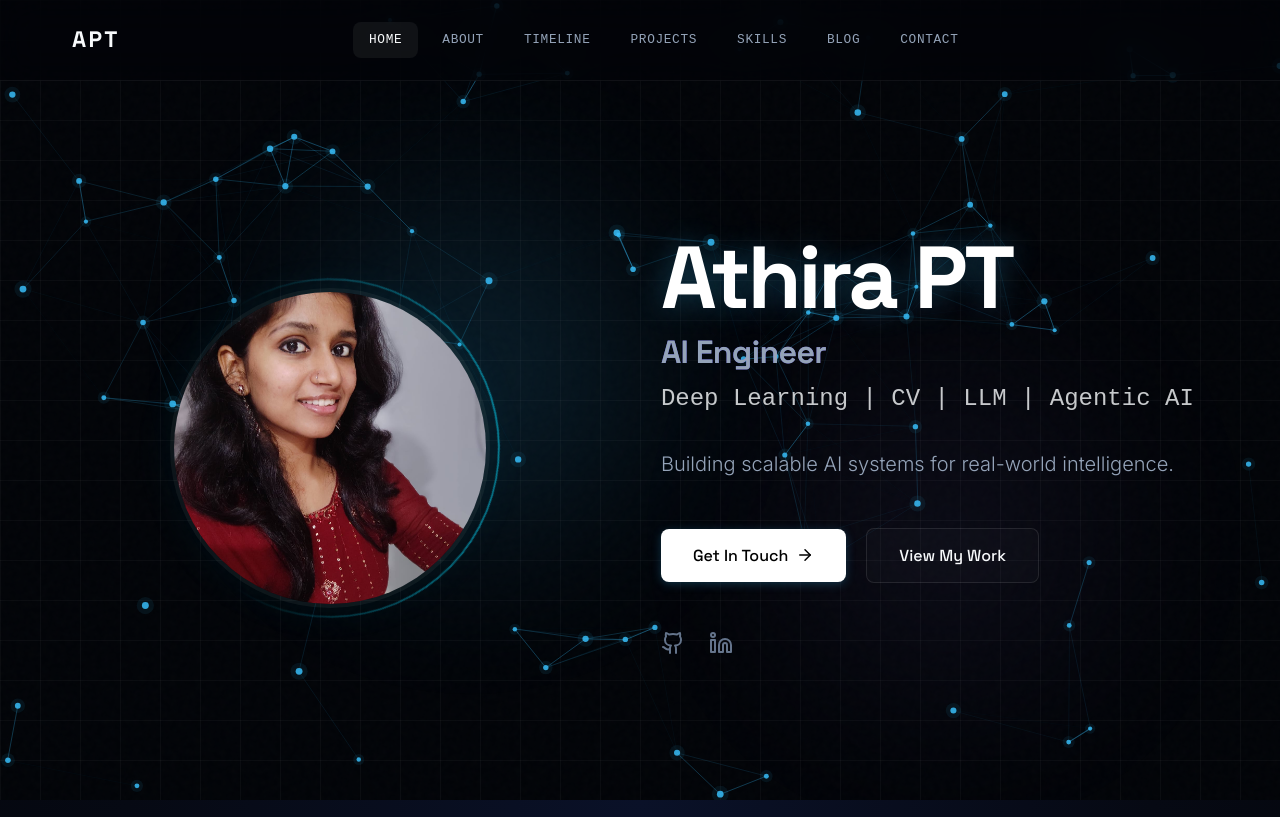
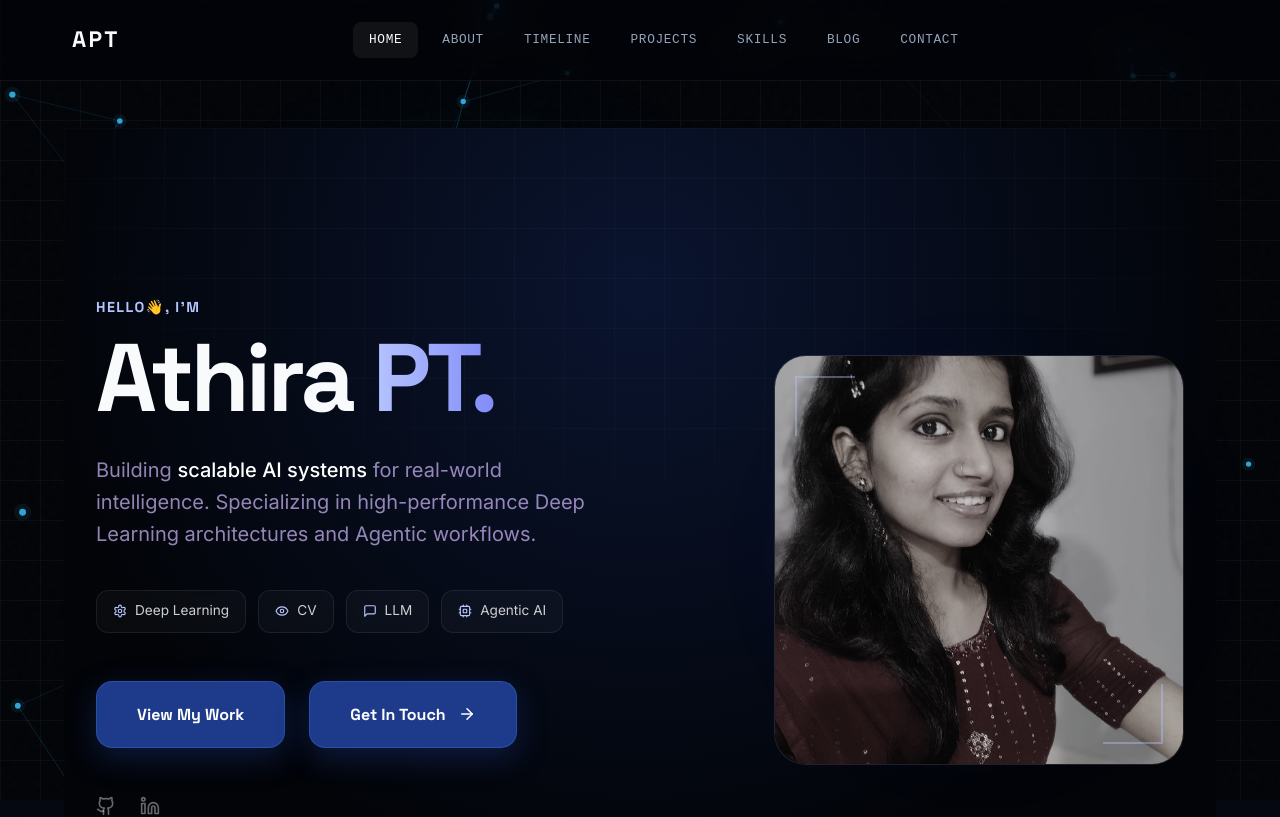
Before and after one commit to a-pt/portfolio, a React (Vite) app: page / in a window 1280 px wide. Shown: the top 817 px of the page. Built offline with nearby package versions, Linux system fonts and the light colour scheme.

Commit message:
redefining hero section

```diff
--- a/src/components/Hero.jsx
+++ b/src/components/Hero.jsx
@@ -1,282 +1,387 @@
 import React from 'react';
-import { Github, Linkedin, ArrowRight } from 'lucide-react';
+import { Github, Linkedin, ArrowRight, Settings, Eye, MessageSquare, Cpu } from 'lucide-react';
 import { motion } from 'framer-motion';
 import { Link } from 'react-router-dom';
 
-const fadeUp = (delay = 0) => ({
-  initial: { opacity: 0, y: 30 },
-  animate: {
-    opacity: 1,
-    y: 0,
-    transition: { duration: 1, delay, ease: [0.16, 1, 0.3, 1] }
-  },
-});
+const AthiraHero = ({ data }) => {
+  return (
+    <div className="hero-redesign">
+      {/* Background Effects */}
+      <div className="hero-bg-effects">
+        <div className="hero-radial-glow"></div>
+        <div className="hero-grid-pattern"></div>
+      </div>
 
-const Hero = ({ data }) => {
-  return (
-    <div className="hero-content-inner">
-      <div className="hero-grid">
-        <motion.div className="hero-image-container" {...fadeUp(0.3)}>
-          <div className="hero-image-wrapper">
-            <img src="/athira.jpeg" alt="Athira PT" className="hero-image" />
-            <div className="hero-image-glow"></div>
-            <div className="hero-image-ring"></div>
+      {/* Main Content */}
+      <div className="hero-content-container">
+
+
+        <div className="hero-main-grid">
+          <div className="hero-text-side">
+            <motion.p
+              className="hero-subtitle-tag"
+              initial={{ opacity: 0, x: -20 }}
+              animate={{ opacity: 1, x: 0 }}
+              transition={{ duration: 0.8, delay: 0.2 }}
+            >
+              HELLO👋, I'M
+            </motion.p>
+
+            <motion.h1
+              className="hero-main-name"
+              initial={{ opacity: 0, y: 30 }}
+              animate={{ opacity: 1, y: 0 }}
+              transition={{ duration: 0.8, delay: 0.3 }}
+            >
+              Athira <span className="name-accent">PT.</span>
+            </motion.h1>
+
+            <motion.p
+              className="hero-description"
+              initial={{ opacity: 0 }}
+              animate={{ opacity: 1 }}
+              transition={{ duration: 1, delay: 0.5 }}
+            >
+              Building <span className="text-highlight">scalable AI systems</span> for real-world intelligence.
+              Specializing in high-performance Deep Learning architectures and Agentic workflows.
+            </motion.p>
+
+            <motion.div
+              className="hero-tags"
+              initial={{ opacity: 0 }}
+              animate={{ opacity: 1 }}
+              transition={{ duration: 1, delay: 0.7 }}
+            >
+              {[
+                { label: 'Deep Learning', icon: <Settings size={14} /> },
+                { label: 'CV', icon: <Eye size={14} /> },
+                { label: 'LLM', icon: <MessageSquare size={14} /> },
+                { label: 'Agentic AI', icon: <Cpu size={14} /> }
+              ].map((tag) => (
+                <div key={tag.label} className="hero-tag">
+                  {tag.icon}
+                  <span>{tag.label}</span>
+                </div>
+              ))}
+            </motion.div>
+
+            <motion.div
+              className="hero-actions-row"
+              initial={{ opacity: 0, y: 20 }}
+              animate={{ opacity: 1, y: 0 }}
+              transition={{ duration: 0.8, delay: 0.9 }}
+            >
+              <Link to="/projects" className="btn-stitch-primary">
+                View My Work
+              </Link>
+              <Link to="/contact" className="btn-stitch-primary">
+                Get In Touch <ArrowRight size={18} />
+              </Link>
+            </motion.div>
+
+            <motion.div
+              className="hero-socials"
+              initial={{ opacity: 0 }}
+              animate={{ opacity: 1 }}
+              transition={{ duration: 1, delay: 1.1 }}
+            >
+              <a href={data.contact.github} target="_blank" rel="noopener noreferrer" className="hero-social-link">
+                <Github size={20} />
+              </a>
+              <a href={data.contact.linkedin} target="_blank" rel="noopener noreferrer" className="hero-social-link">
+                <Linkedin size={20} />
+              </a>
+            </motion.div>
           </div>
-        </motion.div>
 
-        <div className="hero-content">
-          <motion.h1
-            className="hero-name"
-            initial={{ opacity: 0, x: -20 }}
-            animate={{ opacity: 1, x: 0 }}
-            transition={{ duration: 0.8, delay: 0.2, ease: [0.16, 1, 0.3, 1] }}
+          <motion.div
+            className="hero-image-side"
+            initial={{ opacity: 0, scale: 0.9 }}
+            animate={{ opacity: 1, scale: 1 }}
+            transition={{ duration: 1, delay: 0.4 }}
           >
-            {data.name}
-          </motion.h1>
+            <div className="image-lab-frame">
+              <div className="frame-glow"></div>
+              <div className="image-inner-wrapper">
+                <img src="/athira.jpeg" alt="Athira PT" className="hero-portrait" />
+                <div className="hud-corners top-left"></div>
+                <div className="hud-corners bottom-right"></div>
+              </div>
+            </div>
 
-          <motion.h2
-            className="hero-title text-gradient-accent"
-            initial={{ opacity: 0, y: 15 }}
-            animate={{ opacity: 1, y: 0 }}
-            transition={{ duration: 0.8, delay: 0.4, ease: [0.16, 1, 0.3, 1] }}
-          >
-            AI Engineer <br />
-            <span className="hero-specialties">Deep Learning | CV | LLM | Agentic AI</span>
-          </motion.h2>
 
-          <motion.p
-            className="hero-summary"
-            initial={{ opacity: 0 }}
-            animate={{ opacity: 1 }}
-            transition={{ duration: 1.2, delay: 0.6, ease: [0.16, 1, 0.3, 1] }}
-          >
-            {data.tagline}
-          </motion.p>
-
-          <motion.div className="hero-actions" {...fadeUp(0.4)}>
-            <Link to="/contact">
-              <button className="btn-primary hero-cta">
-                Get In Touch <ArrowRight size={18} />
-              </button>
-            </Link>
-            <Link to="/projects">
-              <button className="btn-outline hero-cta">
-                View My Work
-              </button>
-            </Link>
-          </motion.div>
-
-          <motion.div className="social-links" {...fadeUp(0.5)}>
-            <a href={data.contact.github} target="_blank" rel="noopener noreferrer" className="social-icon" aria-label="GitHub">
-              <Github size={24} />
-            </a>
-            <a href={data.contact.linkedin} target="_blank" rel="noopener noreferrer" className="social-icon" aria-label="LinkedIn">
-              <Linkedin size={24} />
-            </a>
           </motion.div>
         </div>
       </div>
 
-
       <style>{`
-        /* ── Layout ──────────────── */
-        .hero-content-inner {
+        .hero-redesign {
+          position: relative;
+          min-height: 100vh;
+          width: 100%;
           display: flex;
           align-items: center;
-          justify-content: center;
-          padding: 2rem 0;
+          overflow: hidden;
+          background: #020408;
+        }
+
+        .hero-bg-effects {
+          position: absolute;
+          inset: 0;
+          z-index: 0;
+        }
+
+        .hero-radial-glow {
+          position: absolute;
+          top: 0;
+          left: 50%;
+          transform: translateX(-50%);
+          width: 100%;
+          height: 100%;
+          background: radial-gradient(circle at 50% 20%, rgba(30, 58, 138, 0.3) 0%, transparent 70%);
+        }
+
+        .hero-grid-pattern {
+          position: absolute;
+          inset: 0;
+          background-image:
+            linear-gradient(to right, rgba(128, 128, 128, 0.05) 1px, transparent 1px),
+            linear-gradient(to bottom, rgba(128, 128, 128, 0.05) 1px, transparent 1px);
+          background-size: 50px 50px;
+          mask-image: radial-gradient(ellipse 60% 50% at 50% 0%, black 70%, transparent 100%);
+          -webkit-mask-image: radial-gradient(ellipse 60% 50% at 50% 0%, black 70%, transparent 100%);
+        }
+
+        .hero-content-container {
           position: relative;
           z-index: 10;
+          max-width: 1200px;
+          margin: 0 auto;
+          width: 100%;
+          padding: 8rem 2rem 4rem;
         }
 
-        .hero-grid {
-          width: 100%;
+
+
+        .hero-main-grid {
           display: grid;
-          grid-template-columns: 1fr 1fr;
+          grid-template-columns: 1.2fr 0.8fr;
           gap: 4rem;
           align-items: center;
         }
 
-        .hero-content {
-          display: flex;
-          flex-direction: column;
-          align-items: flex-start;
-          text-align: left;
+        .hero-subtitle-tag {
+          font-family: var(--font-heading);
+          font-weight: 700;
+          color: #b6c4ff;
+          letter-spacing: 0.1em;
+          font-size: 0.9rem;
+          margin-bottom: 1rem;
         }
 
-        /* ── Typography & Elements ─ */
-        .hero-name {
-          font-size: clamp(3rem, 7vw, 5.5rem);
-          font-weight: 700;
+        .hero-main-name {
+          font-size: clamp(3.5rem, 8vw, 6rem);
+          font-weight: 800;
           letter-spacing: -0.04em;
-          line-height: 1;
-          color: #ffffff;
-          margin-bottom: 0.5rem;
-          text-shadow: 0 0 30px rgba(56, 189, 248, 0.3);
+          line-height: 0.9;
+          margin-bottom: 2rem;
         }
 
-        .hero-title {
-          font-size: clamp(1.2rem, 2.5vw, 2rem);
-          font-weight: 600;
-          letter-spacing: -0.02em;
-          margin-bottom: 2rem;
-          font-family: var(--font-heading);
-          line-height: 1.4;
+        .name-accent {
+          background: linear-gradient(to right, #b6c4ff, #818cf8);
+          -webkit-background-clip: text;
+          background-clip: text;
+          color: transparent;
         }
 
-        .hero-specialties {
-          font-family: var(--font-mono);
-          font-size: 0.75em;
-          font-weight: 400;
-          opacity: 0.8;
-          display: block;
-          margin-top: 0.5rem;
-          letter-spacing: 0;
-          color: var(--text-primary);
+        .hero-description {
+          font-size: 1.25rem;
+          line-height: 1.6;
+          color: rgba(211, 187, 255, 0.7);
+          max-width: 500px;
+          margin-bottom: 2.5rem;
         }
 
-        .hero-summary {
-          font-size: clamp(1.1rem, 2vw, 1.25rem);
-          color: var(--text-secondary);
-          max-width: 600px;
-          line-height: 1.6;
-          margin-bottom: 3rem;
-          font-weight: 300;
-          font-family: var(--font-body);
+        .text-highlight {
+          color: #ffffff;
+          font-weight: 500;
         }
 
-        .hero-actions {
+        .hero-tags {
           display: flex;
           flex-wrap: wrap;
-          gap: 1.25rem;
+          gap: 0.75rem;
           margin-bottom: 3rem;
         }
 
-        .hero-cta {
-          display: inline-flex;
+        .hero-tag {
+          display: flex;
           align-items: center;
-          justify-content: center;
           gap: 0.5rem;
-          font-size: 1rem;
-          padding: 1rem 2rem;
+          padding: 0.6rem 1rem;
+          background: rgba(255, 255, 255, 0.03);
+          border: 1px solid rgba(255, 255, 255, 0.08);
+          border-radius: 12px;
+          font-size: 0.85rem;
+          color: rgba(255, 255, 255, 0.8);
+          backdrop-filter: blur(4px);
         }
 
-        .social-links {
+        .hero-tag svg {
+          color: #b6c4ff;
+        }
+
+        .hero-actions-row {
+          display: flex;
+          gap: 1.5rem;
+          margin-bottom: 3rem;
+        }
+
+        .btn-stitch-primary {
+          display: flex;
+          align-items: center;
+          gap: 0.75rem;
+          padding: 1.25rem 2.5rem;
+          background: #1e3a8a;
+          border: 1px solid rgba(59, 130, 246, 0.3);
+          border-radius: 16px;
+          color: white;
+          font-family: var(--font-heading);
+          font-weight: 700;
+          text-decoration: none;
+          box-shadow: 0 10px 30px rgba(30, 58, 138, 0.4);
+          transition: all 0.3s cubic-bezier(0.16, 1, 0.3, 1);
+        }
+
+        .btn-stitch-primary:hover {
+          transform: translateY(-4px) scale(1.02);
+          box-shadow: 0 15px 40px rgba(30, 58, 138, 0.6);
+        }
+
+        .btn-stitch-outline {
+          padding: 1.25rem 2.5rem;
+          background: rgba(255, 255, 255, 0.03);
+          border: 1px solid rgba(255, 255, 255, 0.1);
+          border-radius: 16px;
+          color: white;
+          font-family: var(--font-heading);
+          font-weight: 700;
+          text-decoration: none;
+          backdrop-filter: blur(8px);
+          transition: all 0.3s ease;
+        }
+
+        .btn-stitch-outline:hover {
+          background: rgba(255, 255, 255, 0.08);
+          border-color: rgba(255, 255, 255, 0.2);
+        }
+
+        .hero-socials {
           display: flex;
           gap: 1.5rem;
         }
 
-        .social-icon {
-          color: var(--text-tertiary);
+        .hero-social-link {
+          color: rgba(255, 255, 255, 0.4);
           transition: all 0.3s ease;
         }
 
-        .social-icon:hover {
-          color: var(--text-primary);
+        .hero-social-link:hover {
+          color: white;
           transform: translateY(-2px);
         }
 
-        /* ── Image ───────────────── */
-        .hero-image-container {
-          display: flex;
-          justify-content: center;
-          align-items: center;
+        /* Image Side */
+        .image-lab-frame {
+          position: relative;
+          width: 100%;
+          max-width: 450px;
+          aspect-ratio: 1;
+          margin: 0 auto;
         }
 
-        .hero-image-wrapper {
+        .frame-glow {
+          position: absolute;
+          inset: -20px;
+          background: radial-gradient(circle at center, rgba(79, 70, 229, 0.2) 0%, transparent 70%);
+          filter: blur(40px);
+          animation: pulseGlowEffect 4s ease-in-out infinite alternate;
+        }
+
+        @keyframes pulseGlowEffect {
+          from { opacity: 0.4; transform: scale(0.9); }
+          to { opacity: 0.8; transform: scale(1.1); }
+        }
+
+        .image-inner-wrapper {
           position: relative;
-          width: clamp(200px, 25vw, 320px);
-          aspect-ratio: 1 / 1;
+          width: 100%;
+          height: 100%;
+          border-radius: 32px;
+          border: 1px solid rgba(255, 255, 255, 0.1);
+          background: rgba(255, 255, 255, 0.02);
+          backdrop-filter: blur(12px);
+          overflow: hidden;
           display: flex;
           align-items: center;
           justify-content: center;
         }
 
-        .hero-image {
+        .hero-portrait {
           width: 100%;
           height: 100%;
           object-fit: cover;
-          border-radius: 50%;
-          position: relative;
-          z-index: 2;
-          border: 4px solid rgba(255, 255, 255, 0.05);
+          filter: grayscale(0.8) brightness(0.9);
+          transition: all 0.8s cubic-bezier(0.16, 1, 0.3, 1);
         }
 
-        .hero-image-glow {
-          position: absolute;
-          inset: -20px;
-          background: radial-gradient(circle at center, rgba(6, 182, 212, 0.3) 0%, transparent 70%);
-          border-radius: 50%;
-          z-index: 1;
-          filter: blur(20px);
-          animation: pulseGlow 4s ease-in-out infinite alternate;
+        .image-lab-frame:hover .hero-portrait {
+          filter: grayscale(0) brightness(1);
+          transform: scale(1.05);
         }
 
-        .hero-image-ring {
+        .hud-corners {
           position: absolute;
-          inset: -10px;
-          border-radius: 50%;
-          border: 2px solid transparent;
-          background: linear-gradient(135deg, rgba(6, 182, 212, 0.8), transparent 70%) border-box;
-          -webkit-mask: linear-gradient(#fff 0 0) padding-box, linear-gradient(#fff 0 0);
-          -webkit-mask-composite: xor;
-          mask-composite: exclude;
-          z-index: 3;
-          animation: rotateRing 15s linear infinite;
+          width: 60px;
+          height: 60px;
+          pointer-events: none;
         }
 
-        @keyframes pulseGlow {
-          0% {
-            opacity: 0.6;
-            transform: scale(0.95);
-          }
-          100% {
-            opacity: 1;
-            transform: scale(1.05);
-          }
+        .hud-corners.top-left {
+          top: 20px;
+          left: 20px;
+          border-top: 2px solid rgba(182, 196, 255, 0.4);
+          border-left: 2px solid rgba(182, 196, 255, 0.4);
         }
 
-        @keyframes rotateRing {
-          0% {
-            transform: rotate(0deg);
-          }
-          100% {
-            transform: rotate(360deg);
-          }
+        .hud-corners.bottom-right {
+          bottom: 20px;
+          right: 20px;
+          border-bottom: 2px solid rgba(182, 196, 255, 0.4);
+          border-right: 2px solid rgba(182, 196, 255, 0.4);
         }
 
-        /* ── Responsive ───────────── */
-        @media (max-width: 900px) {
-          .hero-content-inner {
-            padding-top: 5rem;
+
+
+        @media (max-width: 1024px) {
+          .hero-main-grid {
+            grid-template-columns: 1fr;
+            gap: 5rem;
+            text-align: center;
+          }
+          .hero-text-side {
+            display: flex;
+            flex-direction: column;
             align-items: center;
           }
-          .hero-grid {
-            grid-template-columns: 1fr;
-            gap: 3rem;
-          }
-          .hero-content {
-            align-items: center;
-            text-align: center;
-            order: 2;
-          }
-          .hero-image-container {
-            order: 1;
-          }
-          .hero-summary {
-            max-width: 100%;
-          }
-          .hero-actions {
+          .hero-actions-row {
             justify-content: center;
           }
-          .hero-name {
-            font-size: clamp(2.2rem, 10vw, 3.5rem);
+          .hero-tags {
+            justify-content: center;
           }
-          .hero-title {
-            font-size: 1.4rem;
-          }
-          .hero-summary {
-            font-size: 1rem;
+          .hero-socials {
+            justify-content: center;
           }
         }
       `}</style>
@@ -284,4 +389,4 @@ const Hero = ({ data }) => {
   );
 };
 
-export default Hero;
+export default AthiraHero;
--- a/src/components/NeuralNetworkBackground.jsx
+++ b/src/components/NeuralNetworkBackground.jsx
@@ -14,10 +14,10 @@ const NeuralNetworkBackground = () => {
 
     const getSettings = () => {
       const w = window.innerWidth;
-      if (w < 480) return { count: 18, dist: 90 };
-      if (w < 768) return { count: 35, dist: 110 };
-      if (w < 1200) return { count: 60, dist: 140 };
-      return { count: 85, dist: 170 };
+      if (w < 480) return { count: 12, dist: 110 };
+      if (w < 768) return { count: 25, dist: 130 };
+      if (w < 1200) return { count: 45, dist: 160 };
+      return { count: 65, dist: 200 };
     };
 
     class Particle {
```
